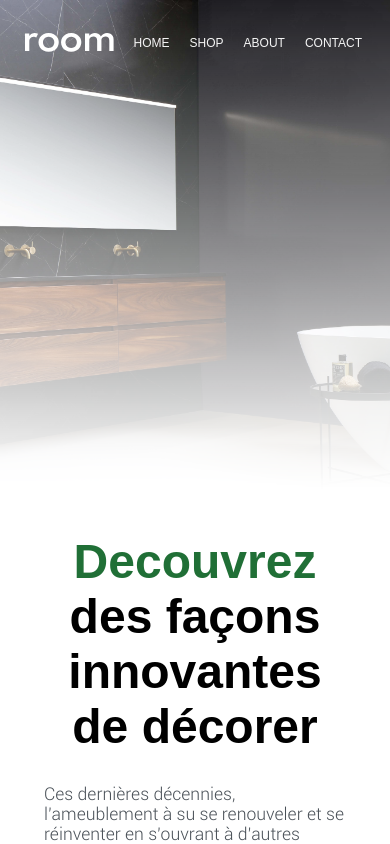
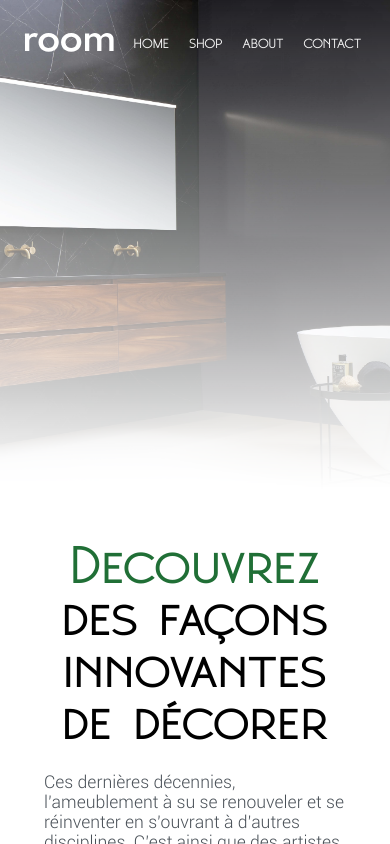
Before and after one commit to mathieuelisa/Room-react-app, a React (Create React App) app: page / in a window 390 px wide. Shown: the top 844 px of the page. Built offline with nearby package versions, Linux system fonts and the light colour scheme.

Commit message:
Adding media queries new font and custom CSS

```diff
--- a/src/Components/HomePage/MainContainer/index.js
+++ b/src/Components/HomePage/MainContainer/index.js
@@ -1,9 +1,11 @@
 import "./styles.scss";
-
+// Import Icons and Img
 import arrowLogo from "../../../Assets/Icons/icon-arrow.svg";
 import wallpaper from "../../../Assets/Img/homepage/desktop-image-hero-1.jpg";
 //Import fonts
 import "../../../Assets/Fonts/RobotoThing.ttf";
+import "../../../Assets/Fonts/Moonglade.ttf";
+// Import components
 import Header from "../Header";
 
 function MainContainer() {
--- a/src/Components/HomePage/MainContainer/styles.scss
+++ b/src/Components/HomePage/MainContainer/styles.scss
@@ -1,6 +1,11 @@
 @font-face {
   font-family: "Roboto";
   src: url("../../../Assets/Fonts/RobotoThing.ttf");
+}
+
+@font-face {
+  font-family: "Moonglade";
+  src: url("../../../Assets/Fonts/Moonglade.ttf");
 }
 
 .home__first-container {
@@ -23,6 +28,7 @@
 
     &-title {
       font-size: 3em;
+      font-family: "Moonglade";
     }
 
     &-text {
@@ -79,6 +85,7 @@
     color: whitesmoke;
     text-decoration: none;
     font-size: 1.2em;
+    font-family: "Moonglade";
 
     &:hover {
       color: grey;
```
Also changed, not shown: src/Components/HomePage/styles.scss (+0 -23 lines), src/Assets/Fonts/Moonglade.ttf (added), 1 other file (tests, documents, lock files or other folders).
